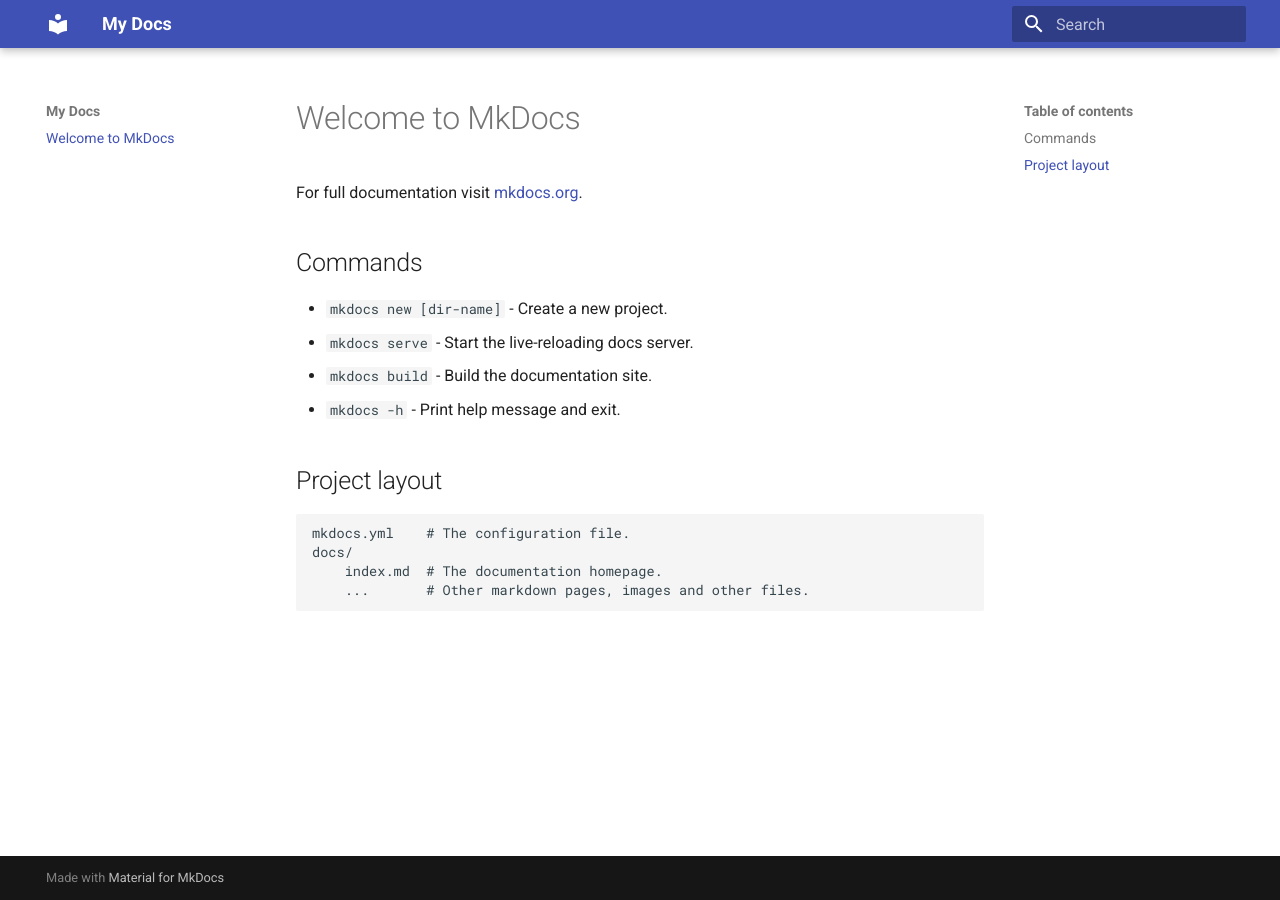
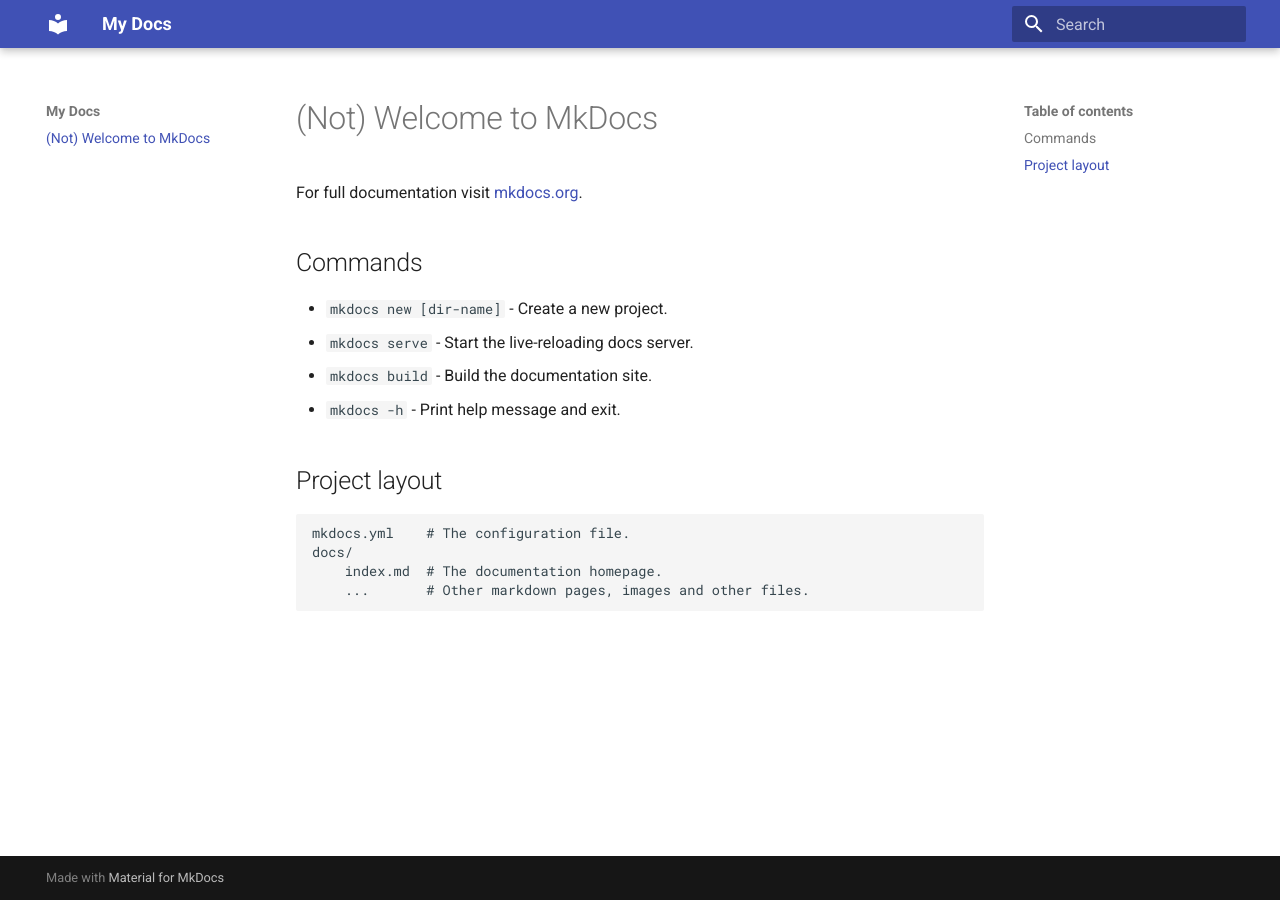
Before and after one commit to mortenoh/demo_mkdocs, an MkDocs documentation site: the page built from docs/docs/index.md, in a window 1280 px wide. Built offline with MkDocs 1.6.1 and Material for MkDocs 9.7.7, drawn with Linux system fonts in a browser that asks for light colours.

Commit message:
doc update

```diff
--- a/docs/docs/index.md
+++ b/docs/docs/index.md
@@ -1,4 +1,4 @@
-# Welcome to MkDocs
+# (Not) Welcome to MkDocs
 
 For full documentation visit [mkdocs.org](https://www.mkdocs.org).
 
```
